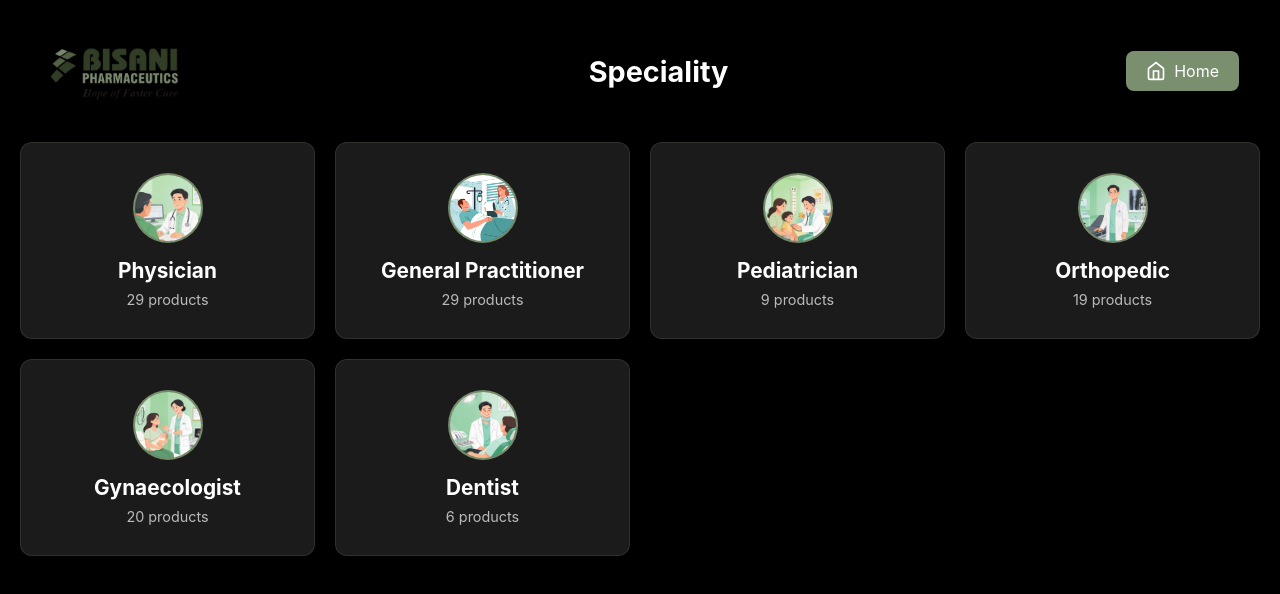
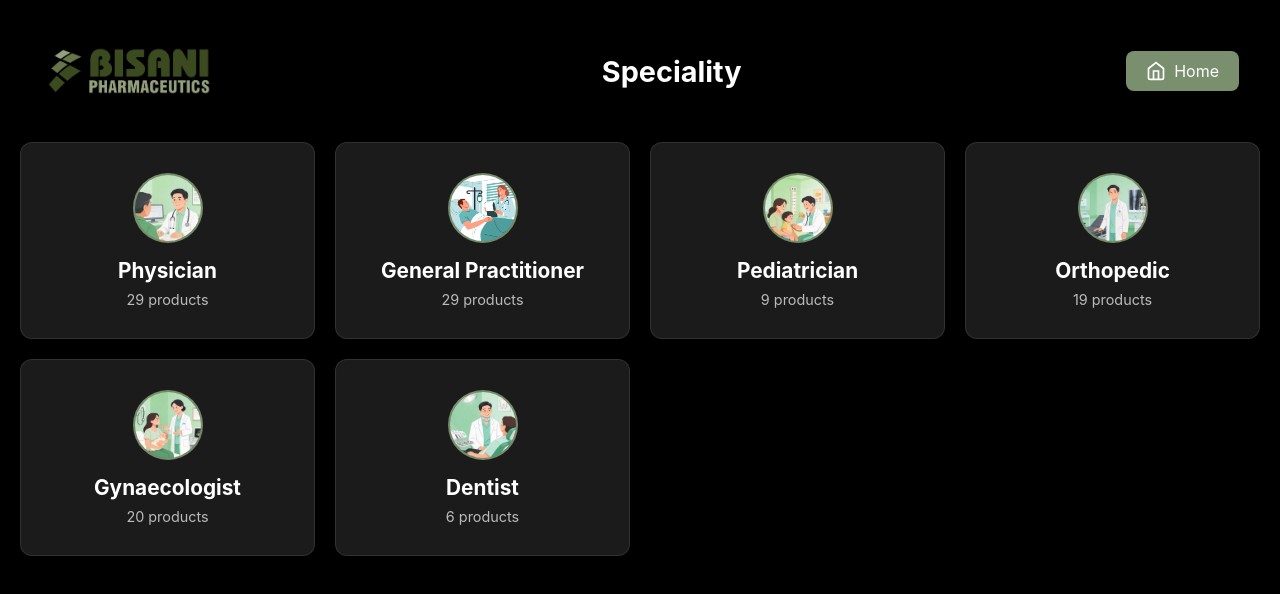
Before and after one commit to bisanipharmaceutics/product_catalogue, a plain HTML site: page categories.html in a window 1280 px wide. Drawn offline with Linux system fonts and the light colour scheme.

Commit message:
Update categories.html

```diff
--- a/categories.html
+++ b/categories.html
@@ -13,7 +13,7 @@
     <div class="container" id="catalogContainer">
         <div class="header" id="catalogHeader">
             <div class="header-logo">
-                <img src="assets/logo.jpeg" alt="Bisani Pharmaceutics" class="header-logo-img">
+                <img src="assets/bisani_pharmaceutics_logo_without_caption_black_bg.png" alt="Bisani Pharmaceutics" class="header-logo-img">
             </div>
             <h1 id="pageTitle">Categories</h1>
             <div class="search-box" id="searchBox" style="display: none;">
```
